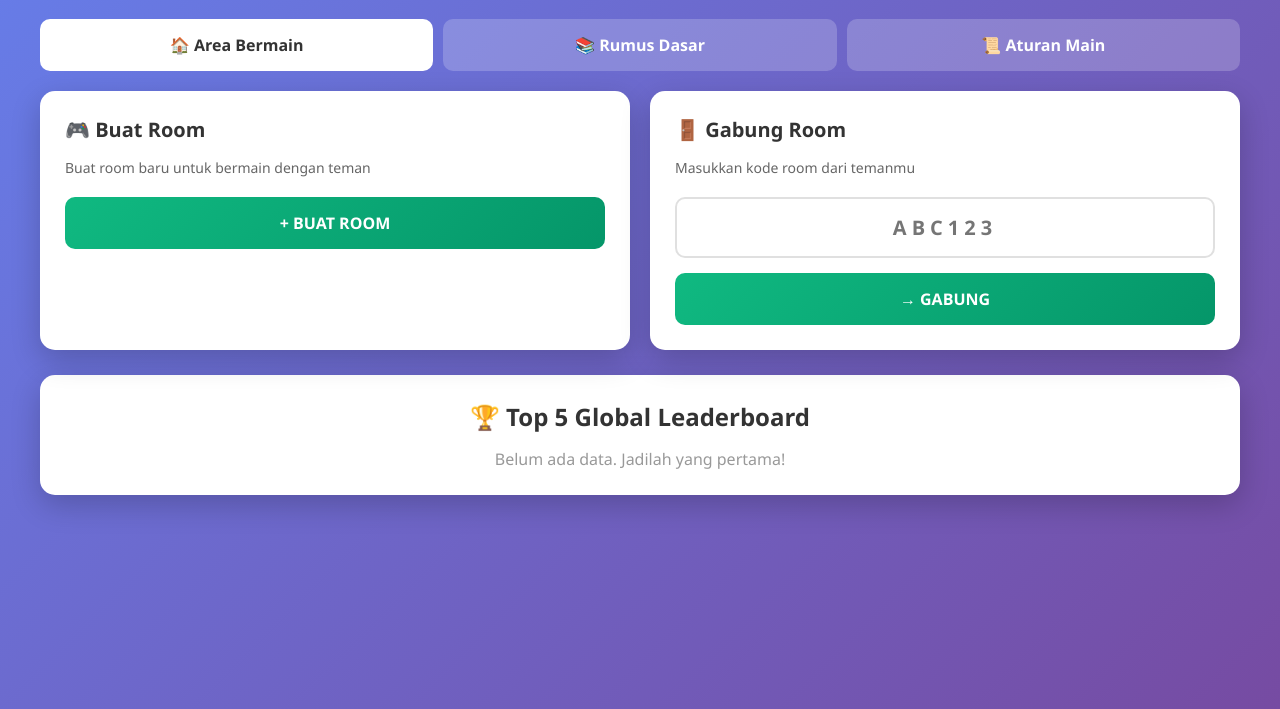
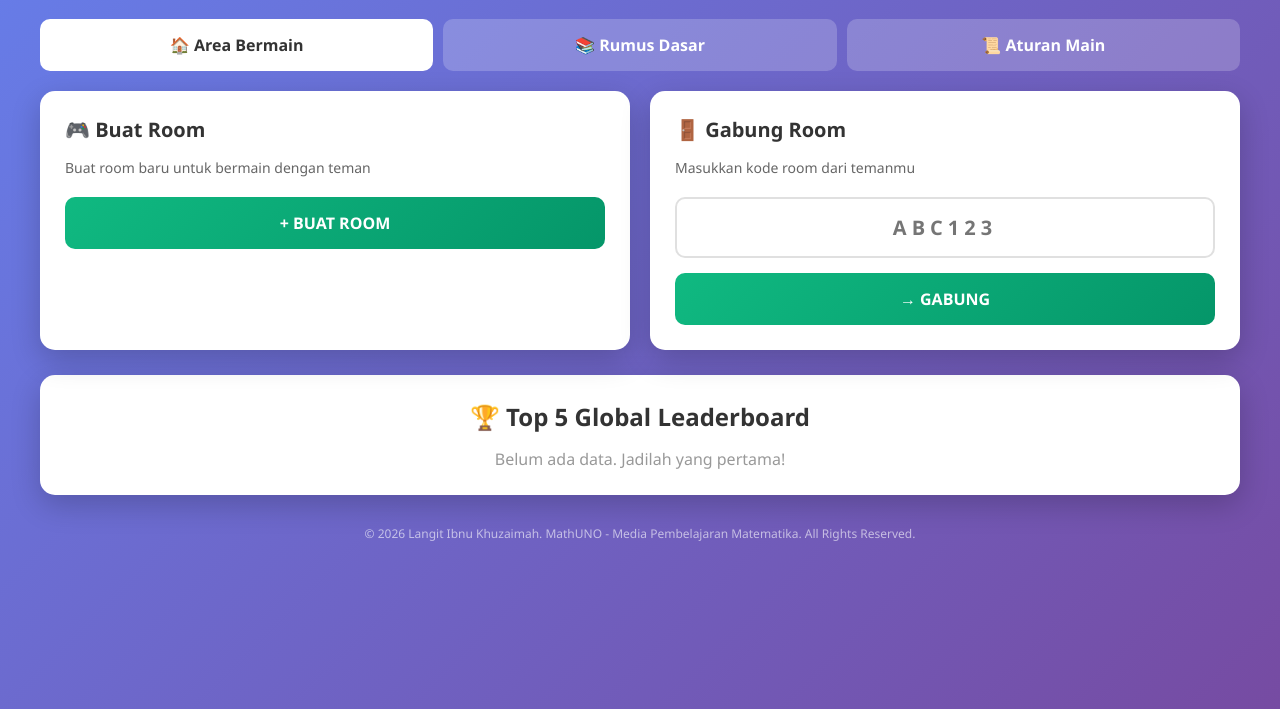
Before and after one commit to langitibnukh-png/mathuno-client, a plain HTML site: page lobby.html in a window 1280 px wide. Shown: the part 91-800 px from the top of the page. Drawn offline with nearby package versions, Linux system fonts and the light colour scheme; no server answers; sample sign-in values are in the browser's storage.

Commit message:
Add files via upload

```diff
--- a/lobby.html
+++ b/lobby.html
@@ -457,6 +457,10 @@
 
     <!-- Notification -->
     <div class="notification" id="notification"></div>
+        <!-- FOOTER HAK CIPTA -->
+    <div style="text-align: center; color: rgba(255,255,255,0.6); font-size: 12px; margin-top: 30px; padding-bottom: 20px;">
+        © 2026 Langit Ibnu Khuzaimah. MathUNO - Media Pembelajaran Matematika. All Rights Reserved.
+    </div>
 
 
     <script>
```
Also changed, not shown: game.html (+4 -0 lines), login.html (+4 -0 lines).
